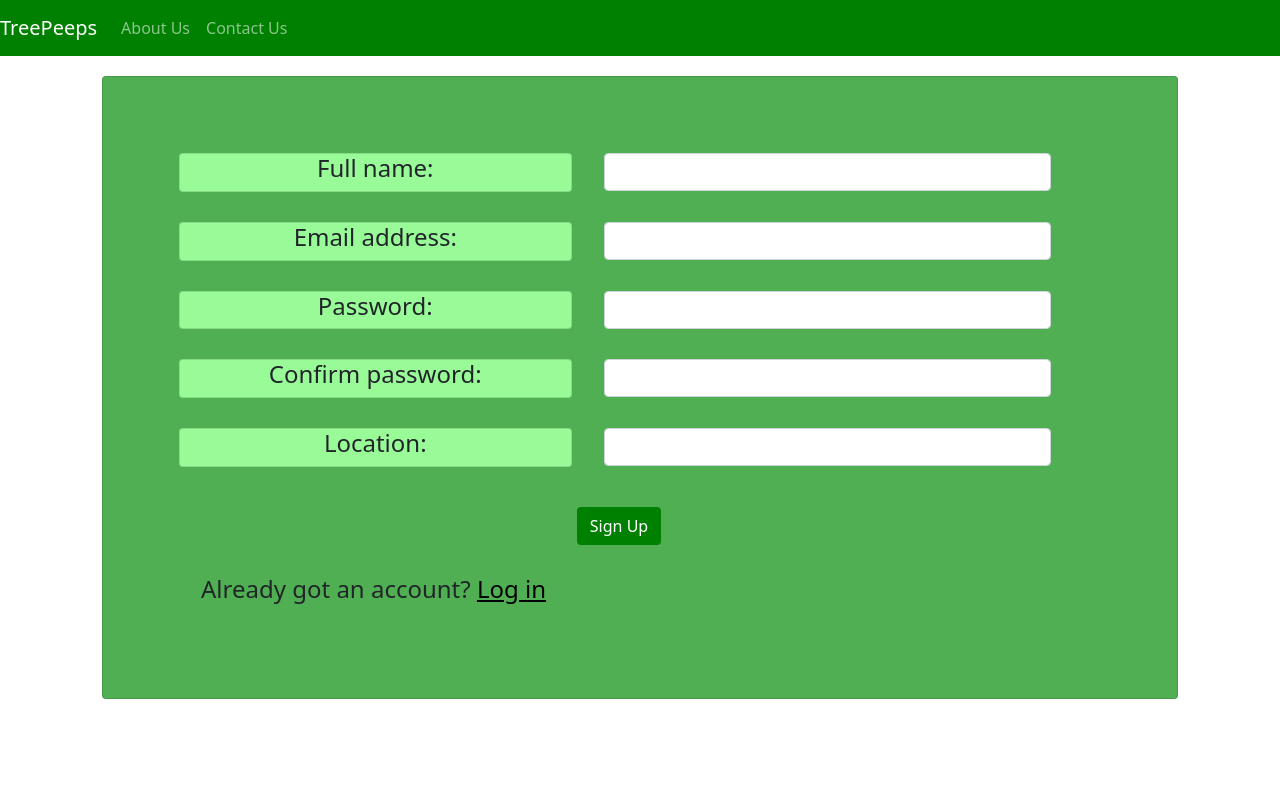
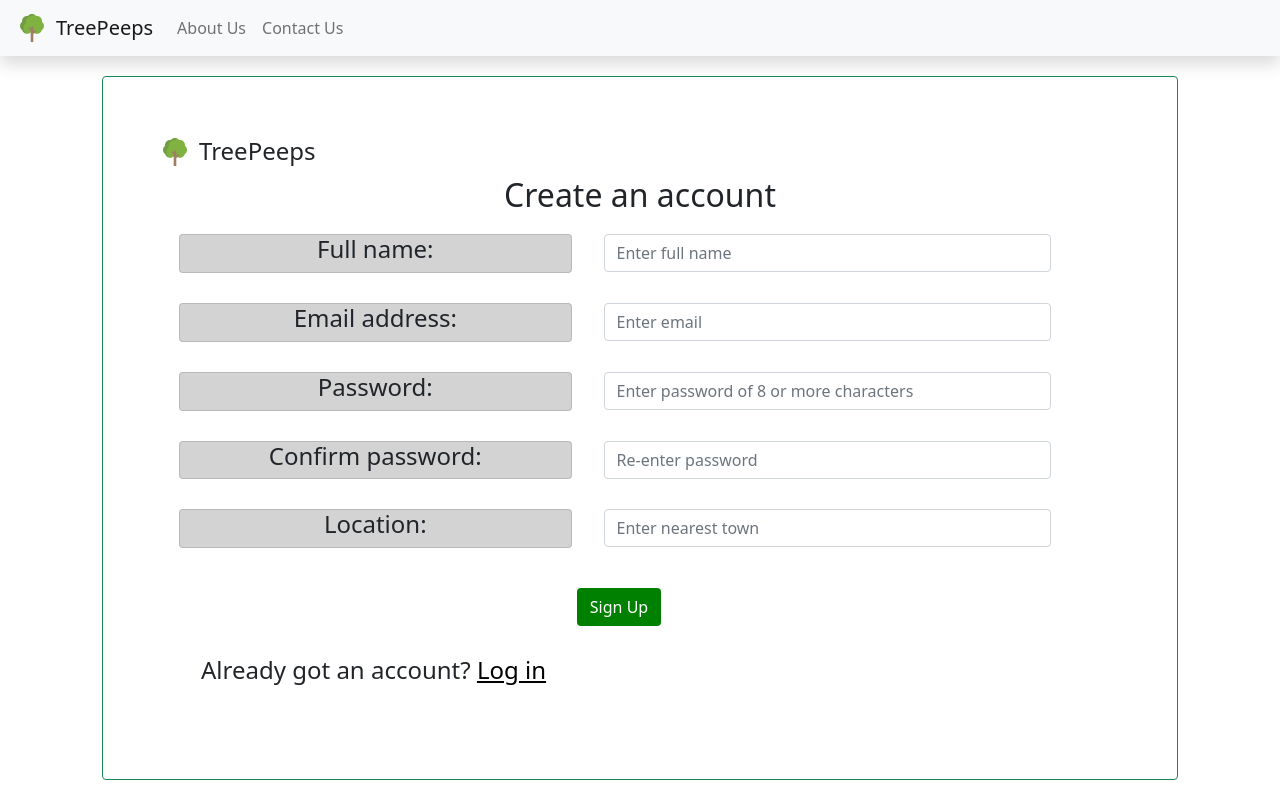
Before and after one commit to ClaireMDavies/TreePeeps, a React (Create React App) app in the folder client/: page /signup in a window 1280 px wide. Built offline with nearby package versions, Linux system fonts and the light colour scheme.

Commit message:
a bit more styling

```diff
--- a/client/src/pages/signup.js
+++ b/client/src/pages/signup.js
@@ -15,14 +15,14 @@ function SignUp() {
     const passwordField = useRef(null);
     const confirmPasswordField = useRef(null);
 
-    const handleConfirmPassword = e => {
-        e.preventDefault();
-        if (userPassword.target.value !== userConfirmPassword.target.value) {
-            console.log("passwords don't match");
+    // const handleConfirmPassword = e => {
+    //     e.preventDefault();
+    //     if (userPassword.target.value !== userConfirmPassword.target.value) {
+    //         console.log("passwords don't match");
 
-        }
-        setUserConfirmPassword(e.target.value)
-    }
+    //     }
+    //     setUserConfirmPassword(e.target.value)
+    // }
 
     const handleSubmit = e => {
 
@@ -69,7 +69,8 @@ function SignUp() {
 
     return (
         <>
-            <nav className="navbar navbar-expand-lg navbar-dark" style={{ backgroundColor: "green" }}>
+            <nav className="navbar navbar-expand-lg navbar-light bg-light shadow mb-3">
+            <img className='ps-3 pe-2' src='../../favicon-32x32.png' alt='icon'></img>
                 <span className="navbar-brand mb-0 h1">TreePeeps</span>
                 <button className="navbar-toggler" type="button" data-bs-toggle="collapse" data-bs-target="#navbarTogglerDemo02"
                     aria-controls="navbarTogglerDemo02" aria-expanded="false" aria-label="Toggle navigation">
@@ -100,54 +101,60 @@ function SignUp() {
             </nav>
 
             <div className="container">
-                <div className="card" style={{ padding: 40, margin: 20, backgroundColor: "#50AF53" }}>
+                <div className="card border-success" style={{ padding: 40, margin: 20, }}>
                     <div className="card-body" >
+                    <div className="brand-wrapper">
+                                    <img className='pe-2 pb-2' src='../../favicon-32x32.png' alt='icon'></img>
+                                    <span className="fs-4">TreePeeps</span>
+
+                                </div>
+                        <h2 className="col-md-12" style={{textAlign: "center"}}>Create an account</h2>
 
                         <div className="row" style={{ margin: 10 }}>
-                            <div className="col-md-5 card" style={{ backgroundColor: "palegreen", textAlign: "center", margin: 10 }}>
+                            <div className="col-md-5 card" style={{ backgroundColor: "lightgray", textAlign: "center", margin: 10 }}>
                                 <h4>Full name:</h4>
                             </div>
                             <div className="col-md-6" style={{ margin: 10 }}>
-                                <input className="form-control" type="text"></input>
+                                <input className="form-control" type="text" placeholder="Enter full name"></input>
                             </div>
                         </div>
 
                         <div className="row" style={{ margin: 10 }}>
-                            <div className="col-md-5 card" style={{ backgroundColor: "palegreen", textAlign: "center", margin: 10 }}>
+                            <div className="col-md-5 card" style={{ backgroundColor: "lightgray", textAlign: "center", margin: 10 }}>
                                 <h4>Email address:</h4>
                             </div>
                             <div className="col-md-6" style={{ margin: 10 }}>
-                                <input className="form-control" type="email"></input>
+                                <input className="form-control" type="email" placeholder="Enter email"></input>
                             </div>
                         </div>
 
                         <div className="row" style={{ margin: 10 }}>
-                            <div className="col-md-5 card" style={{ backgroundColor: "palegreen", textAlign: "center", margin: 10 }}>
+                            <div className="col-md-5 card" style={{ backgroundColor: "lightgray", textAlign: "center", margin: 10 }}>
                                 <h4>Password:</h4>
                             </div>
                             <div className="col-md-6" style={{ margin: 10 }}>
                                 <input ref={passwordField}
-                                    className="form-control" type="password" onBlur={passwordLostFocus}></input>
+                                    className="form-control" type="password" onBlur={passwordLostFocus} placeholder="Enter password of 8 or more characters"></input>
                             </div>
                         </div>
 
                         <div className="row" style={{ margin: 10 }}>
-                            <div className="col-md-5 card" style={{ backgroundColor: "palegreen", textAlign: "center", margin: 10 }}>
+                            <div className="col-md-5 card" style={{ backgroundColor: "lightgray", textAlign: "center", margin: 10 }}>
                                 <h4>Confirm password:</h4>
                             </div>
                             <div className="col-md-6" style={{ margin: 10 }} >
                                 <input ref={confirmPasswordField}
-                                    className="form-control" type="password" onBlur={confirmPasswordLostFocus}></input>
+                                    className="form-control" type="password" onBlur={confirmPasswordLostFocus} placeholder="Re-enter password"></input>
                             </div>
-                            <span>{passwordError}</span>
+                            <span className= "has-error">{passwordError}</span>
                         </div>
 
                         <div className="row" style={{ margin: 10 }}>
-                            <div className="col-md-5 card" style={{ backgroundColor: "palegreen", textAlign: "center", margin: 10 }}>
+                            <div className="col-md-5 card" style={{ backgroundColor: "lightgray", textAlign: "center", margin: 10 }}>
                                 <h4>Location:</h4>
                             </div>
                             <div className="col-md-6" style={{ margin: 10 }}>
-                                <input className="form-control" type="text"></input>
+                                <input className="form-control" type="text" placeholder="Enter nearest town"></input>
                             </div>
                         </div>
 
```
